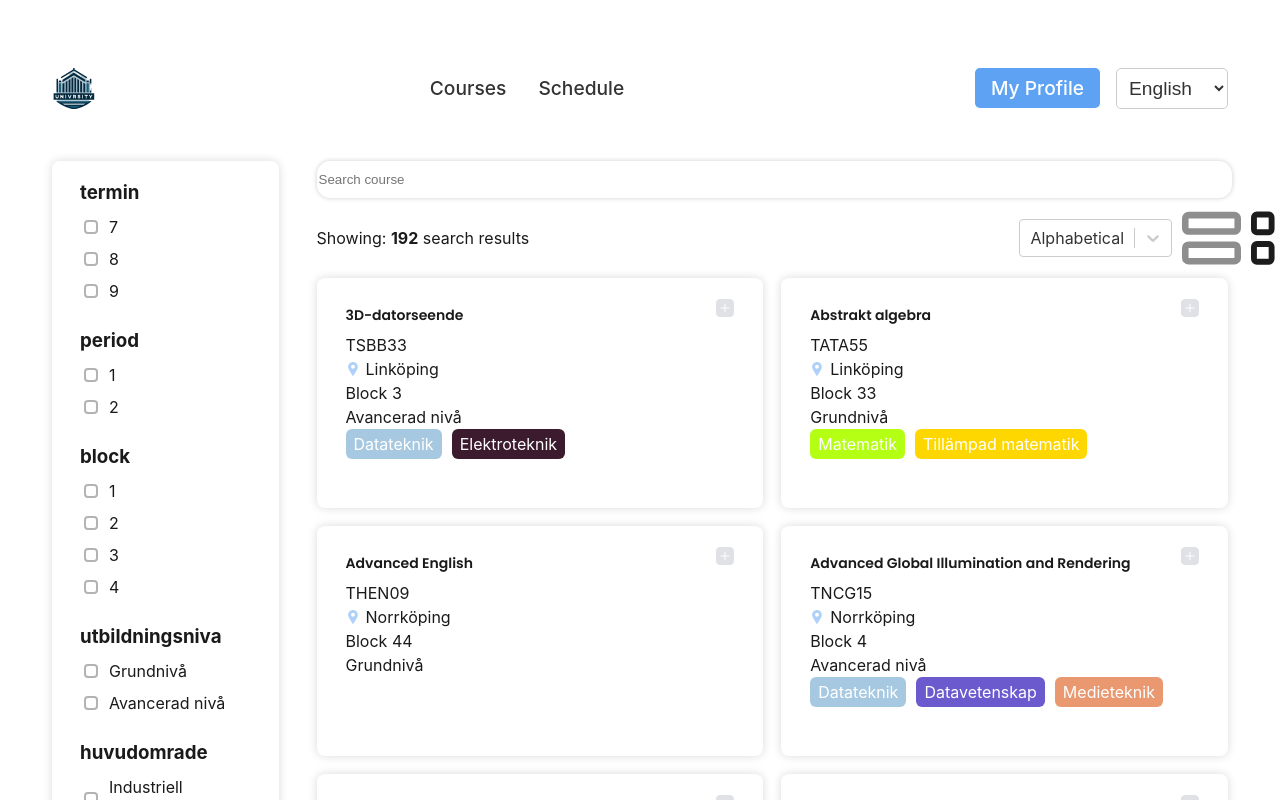
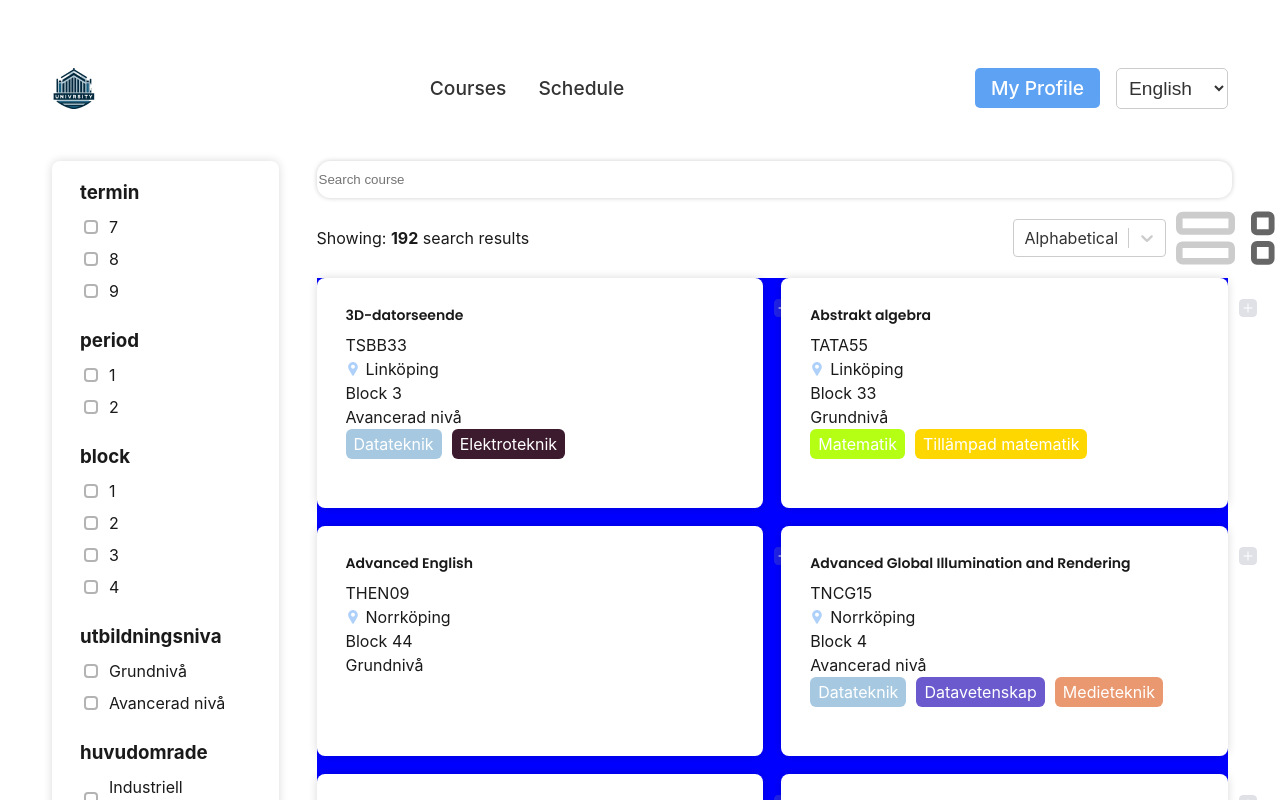
Before and after one commit to filipbagen/course-finder, a React (Vite) app: page / in a window 1280 px wide. Shown: the top 800 px of the page. Built offline with nearby package versions, Linux system fonts and the light colour scheme.

Commit message:
Equal width flex items after they wrap

```diff
--- a/src/components/CourseBlock.jsx
+++ b/src/components/CourseBlock.jsx
@@ -4,17 +4,24 @@ import styled from 'styled-components';
 
 // styled components
 const Container = styled.div`
-  display: flex;
-  height: 188px;
-  min-width: 320px;
-  max-width: 100%;
-  padding: 21px 29px;
-  justify-content: space-between;
-  align-items: flex-start;
-  flex: 1 0 0;
   border-radius: 8px;
   background: var(--White, #fff);
   box-shadow: var(--box-shadow);
+
+  min-width: 320px;
+  flex: 1;
+`;
+
+const Content = styled.div`
+  display: flex;
+  justify-content: space-between;
+  align-items: flex-start;
+  padding: 21px 29px;
+
+  height: 188px;
+  width: 100%;
+  min-width: 320px;
+  /* max-width: 100%; */
 `;
 
 const Pin = styled.img`
@@ -43,7 +50,7 @@ const Programs = styled.div`
   gap: 10px;
 `;
 
-const CourseBlock = ({ course }) => {
+const CourseBlock = ({ course, isListView }) => {
   const areaColors = {
     Medieteknik: '#E99870',
     Datateknik: '#A6C9E1',
@@ -58,7 +65,8 @@ const CourseBlock = ({ course }) => {
   const getBackgroundColor = (area) => areaColors[area] || '#e99870'; // default color if area not found
 
   return (
-    <Container>
+    <Container style={{ width: isListView ? '100%' : 'auto' }}>
+      <Content>
         <div>
           <div>
             <h1>{course.kursnamn}</h1>
@@ -88,6 +96,7 @@ const CourseBlock = ({ course }) => {
         </div>
 
         <img src="img/add.svg" alt="" />
+      </Content>
     </Container>
   );
 };
--- a/src/components/CourseList.jsx
+++ b/src/components/CourseList.jsx
@@ -7,11 +7,10 @@ import SortingOptions from './SortingOptions';
 
 const Courses = styled.div`
   display: flex;
+  gap: 18px;
   width: 100%;
-  align-items: flex-start;
-  align-content: flex-start;
-  gap: 18px;
-  flex-wrap: wrap;
+
+  background-color: blue;
 `;
 
 const SearchResults = styled.div`
@@ -20,9 +19,13 @@ const SearchResults = styled.div`
   margin: 0;
 `;
 
-const CourseView = styled.div`
+const ViewOptions = styled.div`
   display: flex;
-  gap: 10px;
+  gap: 16px;
+
+  img {
+    transition: 0.2s;
+  }
 `;
 
 const SortContainer = styled.div`
@@ -31,13 +34,19 @@ const SortContainer = styled.div`
   gap: 10px;
 `;
 
-const SortSection = styled.div`
-  display: flex;
-  gap: 10px;
-  align-items: center;
-`;
+import { useState } from 'react';
 
 const CourseList = ({ courses, setSortCriteria }) => {
+  const [isListView, setIsListView] = useState(false);
+
+  const handleListViewClick = () => {
+    setIsListView(true);
+  };
+
+  const handleGridViewClick = () => {
+    setIsListView(false);
+  };
+
   return (
     <>
       <SearchResults>
@@ -46,20 +55,43 @@ const CourseList = ({ courses, setSortCriteria }) => {
         </p>
 
         <SortContainer>
-          {/* <SortSection> */}
           <SortingOptions onSortCriteriaChange={setSortCriteria} />
-          {/* </SortSection> */}
 
-          <CourseView>
-            <img src="public/img/list_view.svg" alt="" />
-            <img src="public/img/grid_view.svg" alt="" />
-          </CourseView>
+          <ViewOptions>
+            <img
+              src="img/list_view.svg"
+              alt=""
+              onClick={handleListViewClick}
+              style={{
+                filter: isListView ? 'brightness(0.5)' : 'brightness(1)',
+                cursor: 'pointer',
+              }}
+            />
+            <img
+              src="img/grid_view.svg"
+              alt=""
+              onClick={handleGridViewClick}
+              style={{
+                filter: !isListView ? 'brightness(0.5)' : 'brightness(1)',
+                cursor: 'pointer',
+              }}
+            />
+          </ViewOptions>
         </SortContainer>
       </SearchResults>
 
-      <Courses>
+      <Courses
+        style={{
+          flexDirection: isListView ? 'column' : 'row',
+          flexWrap: isListView ? 'nowrap' : 'wrap',
+        }}
+      >
         {courses.map((course) => (
-          <CourseBlock key={course.kurskod} course={course} />
+          <CourseBlock
+            isListView={isListView}
+            key={course.kurskod}
+            course={course}
+          />
         ))}
       </Courses>
     </>
```
Also changed, not shown: public/img/grid_view.svg, public/img/list_view.svg. Lines whose indentation alone changed are shown as unchanged.
